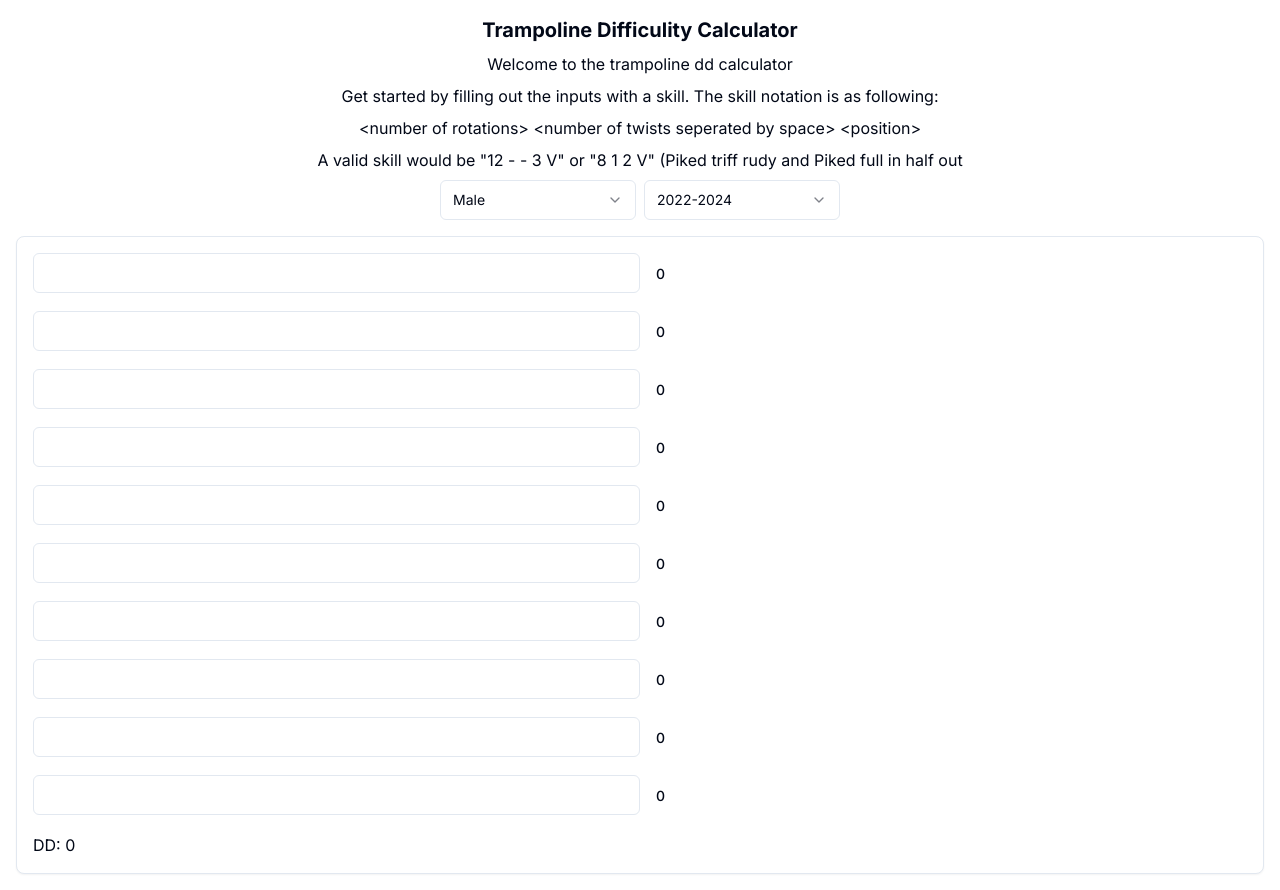
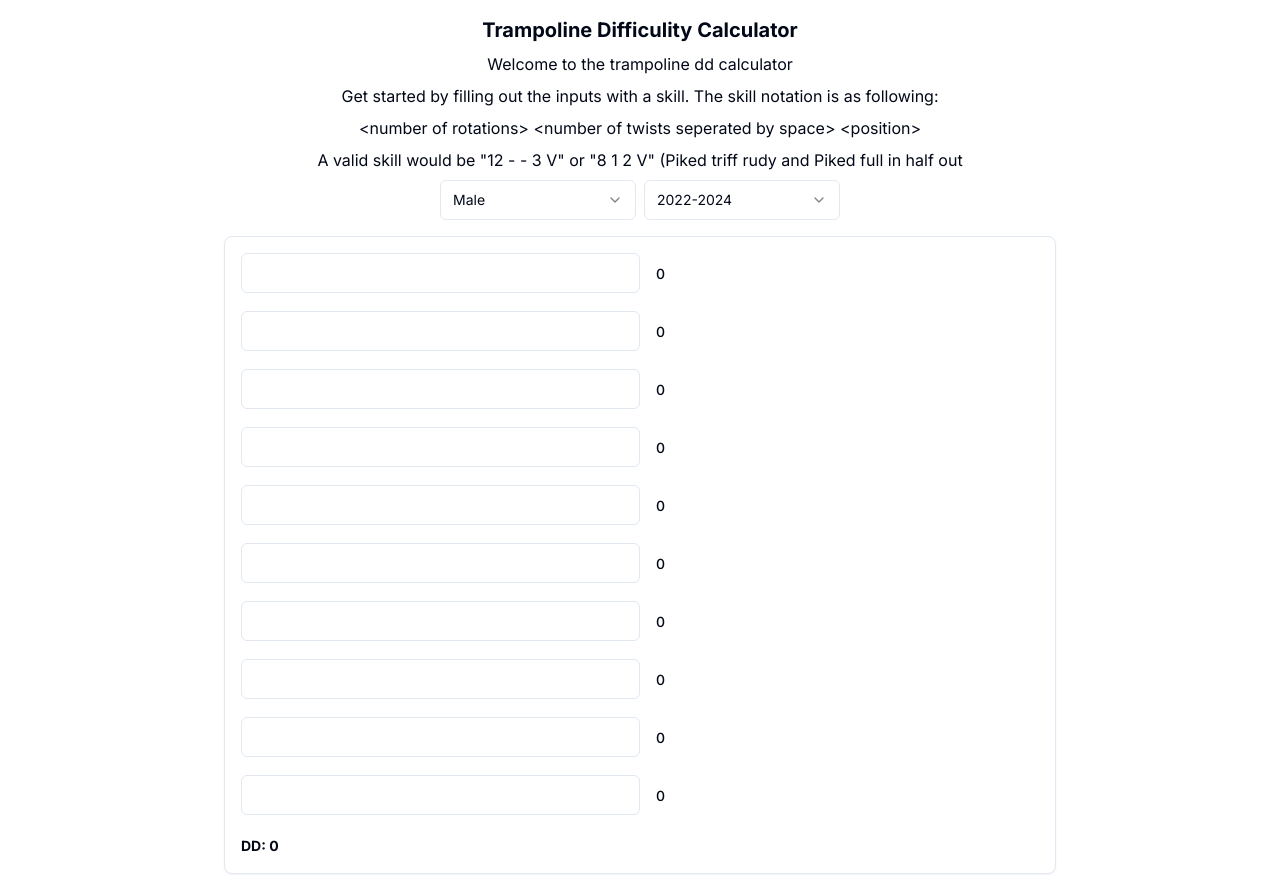
Before and after one commit to kjaerb/Trampoline-DD-Calculator, a Next.js app: page / in a window 1280 px wide. Built offline with nearby package versions, Linux system fonts and the light colour scheme.

Commit message:
feat: exercise bonuses

```diff
--- a/src/app/page.tsx
+++ b/src/app/page.tsx
@@ -17,7 +17,7 @@ export default function Home() {
         </div>
       </div>
       <div className="space-y-4 mt-4">
-        <Card className=" mx-auto p-4 space-y-4">
+        <Card className="mx-auto p-4 space-y-4 w-full md:w-2/3">
           <div className="grid grid-cols-1 space-y-4 w-content">
             {Array.from({ length: 10 }, (_, i) => (
               <DDInput skillNum={i} key={i} />
--- a/src/components/config/cop.ts
+++ b/src/components/config/cop.ts
@@ -511,4 +511,4 @@ export const codeOfPoints: Record<COPYears, COP> = {
       },
     ],
   },
-} as const;
+};
--- a/src/components/dd/combined-dd.tsx
+++ b/src/components/dd/combined-dd.tsx
@@ -1,16 +1,66 @@
 "use client";
 
 import useSkillStore from "@/store/use-skill-store";
-import { HTMLAttributes, useMemo } from "react";
+import { HTMLAttributes, useEffect, useState } from "react";
+import {
+  ConditionReturnType,
+  SkillElement,
+  codeOfPoints,
+} from "@/components/config/cop";
+import useConfigStore from "@/store/use-config-store";
+import { getDifficulity, getFullExerciseBonus } from "@/utils/difficulity";
+import { Label } from "@/components/ui/label";
+import { Separator } from "@/components/ui/separator";
 
 interface CombinedDDProps extends HTMLAttributes<HTMLDivElement> {}
 
 export function CombinedDD({ ...props }: CombinedDDProps) {
   const { dd } = useSkillStore();
+  const { cop, gender } = useConfigStore();
+  const [combinedDD, setCombinedDD] = useState<number>(0);
+  const [exerciseBonus, setExerciseBonus] = useState<ConditionReturnType[]>([]);
 
-  const calculatedDD = useMemo(() => {
-    return Number(dd.reduce((acc, index) => acc + index, 0).toFixed(1));
-  }, [dd]);
+  useEffect(() => {
+    const currentCOP = codeOfPoints[cop];
 
-  return <div {...props}>DD: {calculatedDD}</div>;
+    setCombinedDD(
+      dd
+        .filter(Boolean)
+        .map((d) => {
+          return getDifficulity({
+            conditions: currentCOP.conditions,
+            bonus: currentCOP.bonuses,
+            element: d as SkillElement,
+            gender,
+          });
+        })
+        .filter((d) => d.difficulity !== 0)
+        .reduce((acc, curr) => acc + curr.difficulity, 0)
+    );
+
+    setExerciseBonus(
+      getFullExerciseBonus({
+        condition: currentCOP.exerciseBonus,
+        gender,
+        elements: dd.filter(Boolean) as SkillElement[],
+      })
+    );
+
+    console.log(exerciseBonus);
+  }, [dd, cop, gender]);
+
+  return (
+    <div {...props}>
+      <div className="space-y-2">
+        {exerciseBonus.map((bonus, i) => (
+          <div className="flex justify-evenly space-x-2" key={i}>
+            <Label className="flex-auto">{bonus.label}</Label>
+            <Separator orientation="vertical" className="h-[32px]" />
+            <Label className="flex-1">{bonus.difficulity}</Label>
+          </div>
+        ))}
+      </div>
+      <Label className="font-bold">DD: {combinedDD}</Label>
+    </div>
+  );
 }
--- a/src/components/dd/dd-input.tsx
+++ b/src/components/dd/dd-input.tsx
@@ -8,12 +8,8 @@ import useConfigStore from "@/store/use-config-store";
 import { getDifficulity, transformDDString } from "@/utils/difficulity";
 import { useEffect, useState } from "react";
 import { ConditionReturnType, codeOfPoints } from "@/components/config/cop";
-import {
-  Popover,
-  PopoverContent,
-  PopoverTrigger,
-} from "@/components/ui/popover";
-import { Separator } from "@/components/ui/separator";
+import useSkillStore from "@/store/use-skill-store";
+import { Explanation } from "./explanation";
 
 interface DDInputProps {
   skillNum: number;
@@ -25,13 +21,12 @@ export function DDInput({ skillNum }: DDInputProps) {
   const [error, setError] = useState<string>("");
   const [conditions, setConditions] = useState<ConditionReturnType[]>([]);
   const { gender, cop } = useConfigStore();
+  const { setDDValueAtIndex, setDDAtIndexToNull } = useSkillStore();
 
   useEffect(() => {
     if (ddInput !== "") {
       const parsedDD = ddSchema.safeParse(ddInput);
       if (parsedDD.success) {
-        setError("");
-
         const element = transformDDString(parsedDD.data);
 
         const currentCOP = codeOfPoints[cop];
@@ -43,17 +38,21 @@ export function DDInput({ skillNum }: DDInputProps) {
           gender,
         });
 
+        setError("");
         setDD(difficulity);
         setConditions(conditions);
+        setDDValueAtIndex(skillNum, element);
       } else {
         setError(parsedDD.error.errors[0].message);
         setDD(0);
         setConditions([]);
+        setDDAtIndexToNull(skillNum);
       }
     } else {
       setDD(0);
       setError("");
       setConditions([]);
+      setDDAtIndexToNull(skillNum);
     }
   }, [ddInput, cop, gender]);
 
@@ -71,29 +70,7 @@ export function DDInput({ skillNum }: DDInputProps) {
       </div>
       <div className="flex justify-between">
         <Label className="py-3.5">{dd}</Label>
-        {conditions.length > 0 && (
-          <Popover>
-            <PopoverTrigger className="text-sm md:text-base border shadow-md rounded-full py-2 px-4 text-gray-700">
-              i
-            </PopoverTrigger>
-            <PopoverContent className="space-y-4">
-              {conditions.map((condition, i) => (
-                <div key={i}>
-                  <Label className="font-bold">ID: {condition.id}</Label>
-                  <div className="flex pb-2">
-                    <Label className="flex-1 leading-5">
-                      {condition.label}
-                    </Label>
-                    <Label className="font-bold">
-                      {condition.difficulity.toFixed(1)}
-                    </Label>
-                  </div>
-                  <Separator />
-                </div>
-              ))}
-            </PopoverContent>
-          </Popover>
-        )}
+        {conditions.length > 0 && <Explanation conditions={conditions} />}
       </div>
     </div>
   );
--- /dev/null
+++ b/src/components/dd/explanation.tsx
@@ -0,0 +1,36 @@
+import {
+  Popover,
+  PopoverContent,
+  PopoverTrigger,
+} from "@/components/ui/popover";
+import { Separator } from "@/components/ui/separator";
+import { ConditionReturnType } from "@/components/config/cop";
+import { Label } from "@/components/ui/label";
+
+interface ExplanationProps {
+  conditions: ConditionReturnType[];
+}
+
+export function Explanation({ conditions }: ExplanationProps) {
+  return (
+    <Popover>
+      <PopoverTrigger className="text-sm md:text-base border shadow-md rounded-full w-8 h-8 text-gray-500">
+        i
+      </PopoverTrigger>
+      <PopoverContent className="space-y-4">
+        {conditions.map((condition, i) => (
+          <div key={i}>
+            <Label className="font-bold">ID: {condition.id}</Label>
+            <div className="flex pb-2">
+              <Label className="flex-1 leading-5">{condition.label}</Label>
+              <Label className="font-bold">
+                {condition.difficulity.toFixed(1)}
+              </Label>
+            </div>
+            <Separator />
+          </div>
+        ))}
+      </PopoverContent>
+    </Popover>
+  );
+}
--- a/src/store/use-skill-store.ts
+++ b/src/store/use-skill-store.ts
@@ -1,29 +1,26 @@
+import { SkillElement } from "@/components/config/cop";
 import { create } from "zustand";
 
 // Define the state and actions for the store
 interface SkillStore {
-  dd: number[];
-  setDDValue: (index: number, value: number) => void;
-  setDDToZero: (index: number) => void;
+  dd: (SkillElement | undefined)[];
+  setDDValueAtIndex: (index: number, value: SkillElement | undefined) => void;
+  setDDAtIndexToNull: (index: number) => void;
 }
 
 const useSkillStore = create<SkillStore>((set) => ({
-  dd: [0, 0, 0, 0, 0, 0, 0, 0, 0, 0], // Initialize with 10 zeros, change this as needed
-
-  // Function to set the value at a specific position in the array
-  setDDValue: (index, value) =>
+  dd: [],
+  setDDValueAtIndex: (index, value) =>
     set((state) => {
-      const newDD = [...state.dd];
-      newDD[index] = value;
-      return { dd: newDD };
+      const dd = [...state.dd];
+      dd[index] = value;
+      return { dd };
     }),
-
-  // Function to set the value at a specific position to 0
-  setDDToZero: (index) =>
+  setDDAtIndexToNull: (index) =>
     set((state) => {
-      const newDD = [...state.dd];
-      newDD[index] = 0;
-      return { dd: newDD };
+      const dd = [...state.dd];
+      dd[index] = undefined;
+      return { dd };
     }),
 }));
 
--- a/src/utils/difficulity.ts
+++ b/src/utils/difficulity.ts
@@ -3,6 +3,7 @@ import { Gender } from "@/schema/config-schema";
 import {
   Condition,
   ConditionReturnType,
+  ExerciseBonus,
   SkillElement,
 } from "@/components/config/cop";
 
@@ -98,3 +99,19 @@ export function getDifficulity({
     difficulity: parseFloat(difficulity.toFixed(1)),
   };
 }
+
+interface FullDifficulityArgs {
+  elements: SkillElement[];
+  condition: ExerciseBonus[];
+  gender: Gender;
+}
+
+export function getFullExerciseBonus({
+  elements,
+  condition,
+  gender,
+}: FullDifficulityArgs) {
+  return condition
+    .map((bonus) => bonus({ elements, gender }))
+    .filter((bonus) => bonus.difficulity !== 0);
+}
```
